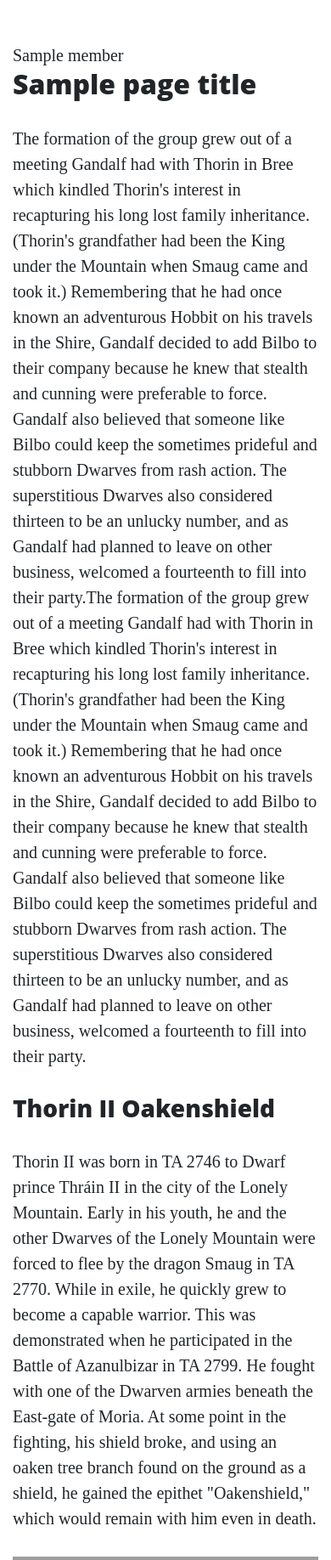
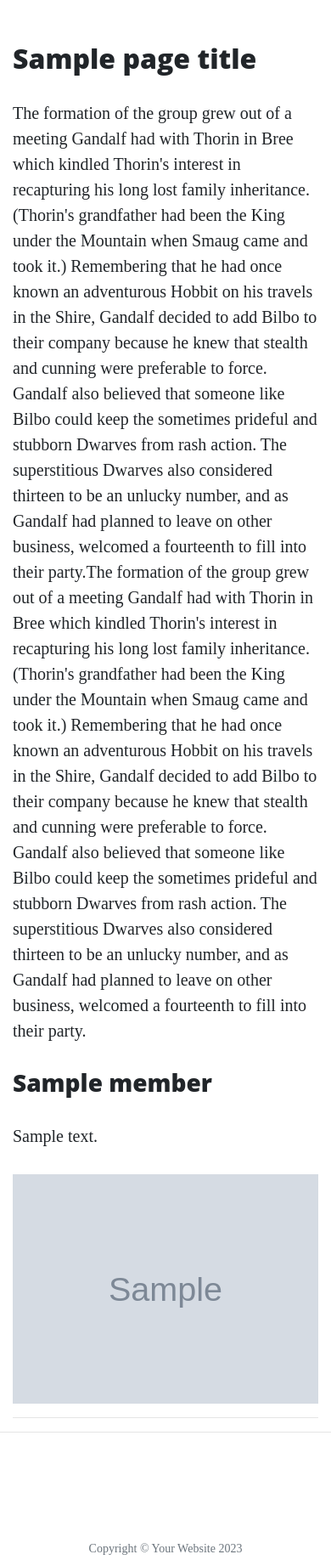
Before and after one commit to e-kai00/flaskTutorial, a Flask app: template templates/about.html in a window 390 px wide. Shown: the part 533-2369 px from the top of the page at 85% size. Run offline with Flask 3, Linux system fonts and the light colour scheme; the template is opened without the code that fills it: most values are stand-ins (such as "Sample title", 1, 10 or a date in 2020); grey boxes marked "Sample" are stand-in pictures; some libraries are stand-ins or nearby versions; grey boxes are pictures that could not be loaded.

Commit message:
Iterate over json data to re-render html code in About page

```diff
--- a/templates/about.html
+++ b/templates/about.html
@@ -1,7 +1,6 @@
 {% extends 'base.html' %}
 {% block content %}
 
-    {{ company[1]["name"] }}
 
     <h2>{{ page_title }}</h2>
 
@@ -22,74 +21,20 @@
         be an unlucky number, and as Gandalf had planned to leave on other business, welcomed a fourteenth to fill into their party.
     </p>
 
-    <div class="row featurette">
-        <div class="col-md-7">
-            <h3>Thorin II Oakenshield</h3>
-            <p>
-                Thorin II was born in TA 2746 to Dwarf prince Thráin II in the city of the Lonely Mountain.
-                 Early in his youth, he and the other Dwarves of the Lonely Mountain were forced to flee by the dragon Smaug
-                  in TA 2770. While in exile, he quickly grew to become a capable warrior. This was demonstrated when he
-                  participated in the Battle of Azanulbizar in TA 2799. He fought with one of the Dwarven armies beneath
-                  the East-gate of Moria. At some point in the fighting, his shield broke, and using an oaken tree branch
-                   found on the ground as a shield, he gained the epithet "Oakenshield," which would remain with him even in death.
-            </p>
+    {% for member in company %}   <!-- for-loop for 'company' variable from 'about' view in run.py -->
+
+        <div class="row featurette">
+            <div class="col-md-7">
+                <h3>{{ member.name }}</h3>
+                <p>{{ member.description }}</p>
+            </div>
+            <div class="col-md-5">
+                <img src="{{ member.image_source }}" alt="" class="featurette-image image-responsive">
+            </div>
         </div>
-        <div class="col-md-5">
-            <img src="https://vignette.wikia.nocookie.net/lotr/images/5/5c/1374718_677522075594439_121362426_n.jpg" alt="">
-        </div>
-    </div>
 
-    <div class="row featurette">
-        <div class="col-md-5">
-            <img src="https://vignette.wikia.nocookie.net/lotr/images/d/dd/Fili_and_Kili_at_Bag_End.jpg/" alt="">
-        </div>
-        <div class="col-md-7">
-            <h3>Fili and Kili</h3>
-            <p>
-                Fíli and Kíli were nephews of Thorin, who was the elder brother of their mother, Dís.
-                They were also nephews of Frerin, grandsons of Thráin II, and great-grandsons of Thrór.
-                 Fíli's most distinguishing feature was his long nose, the longest of any of the Dwarves
-                 in Thorin's company.
-            </p>
-        </div>
-    </div>
+        <hr class="featurette-divider">
 
-    <div class="row featurette">
-        <div class="col-md-7">
-            <h3>Oin</h3>
-            <p>
-                Óin was the older brother of Glóin, cousin of Dwalin and Balin, and uncle of Gimli. Óin's uncle was Fundin, the
-                father of Balin and Dwalin.
-                Óin fought in the Battle of Azanulbizar along with Thorin Oakenshield, and in TA 2941 joined Thorin's company on the
-                quest to reclaim the Lonely Mountain, wearing a brown hood.[2] Óin was one of the Dwarves who bet that Bilbo would
-                come along with them to reclaim the Lonely Mountain. Óin and his brother Glóin were usually in charge of preparing
-                the fire for the Company, as they were the most skilled of the group. He fought in and survived the Battle of Five
-                Armies, and later settled in the Lonely Mountain with King Dáin II Ironfoot, along with many other Dwarves of the
-                company of Thorin.
-            </p>
-        </div>
-        <div class="col-md-5">
-            <img src="https://vignette.wikia.nocookie.net/lotr/images/2/20/Oin_2.jpg" alt="">
-        </div>
-    </div>
-
-    <div class="row featurette">
-        <div class="col-md-5">
-            <img src="https://vignette.wikia.nocookie.net/lotr/images/f/fc/Gloin_2.jpg/" alt="">
-        </div>
-        <div class="col-md-7">
-            <h3>Fili and Kili</h3>
-            <p>
-                Glóin was born in TA 2783, after the dragon Smaug desolated Erebor. He was the younger child of Gróin and younger
-                brother of Óin.
-                In TA 2799, Glóin was known to have fought in the Battle of Azanulbizar, the last battle of the War of the Dwarves
-                and Orcs, though it is unknown how significant his contribution was, being 16 years old.
-                In TA 2879, in the Blue Mountains, while in exile, his son Gimli was born to him and an unknown wife. In March of TA
-                2941 in Bree, Thorin Oakenshield met by chance the wizard Gandalf the Grey, pushing Thorin to reclaim Erebor, so
-                that Smaug wouldn't ally with Sauron. When Gandalf mentioned Hobbits, Glóin referred them as "simpletons" and also
-                said that Hobbits "would never dare to come within smelling distance of the nakedest dragonet new from the shell".
-            </p>
-        </div>
-    </div>
+    {% endfor %}
 
 {% endblock %}
```
Also changed, not shown: data/company.json (+61 -8 lines).
